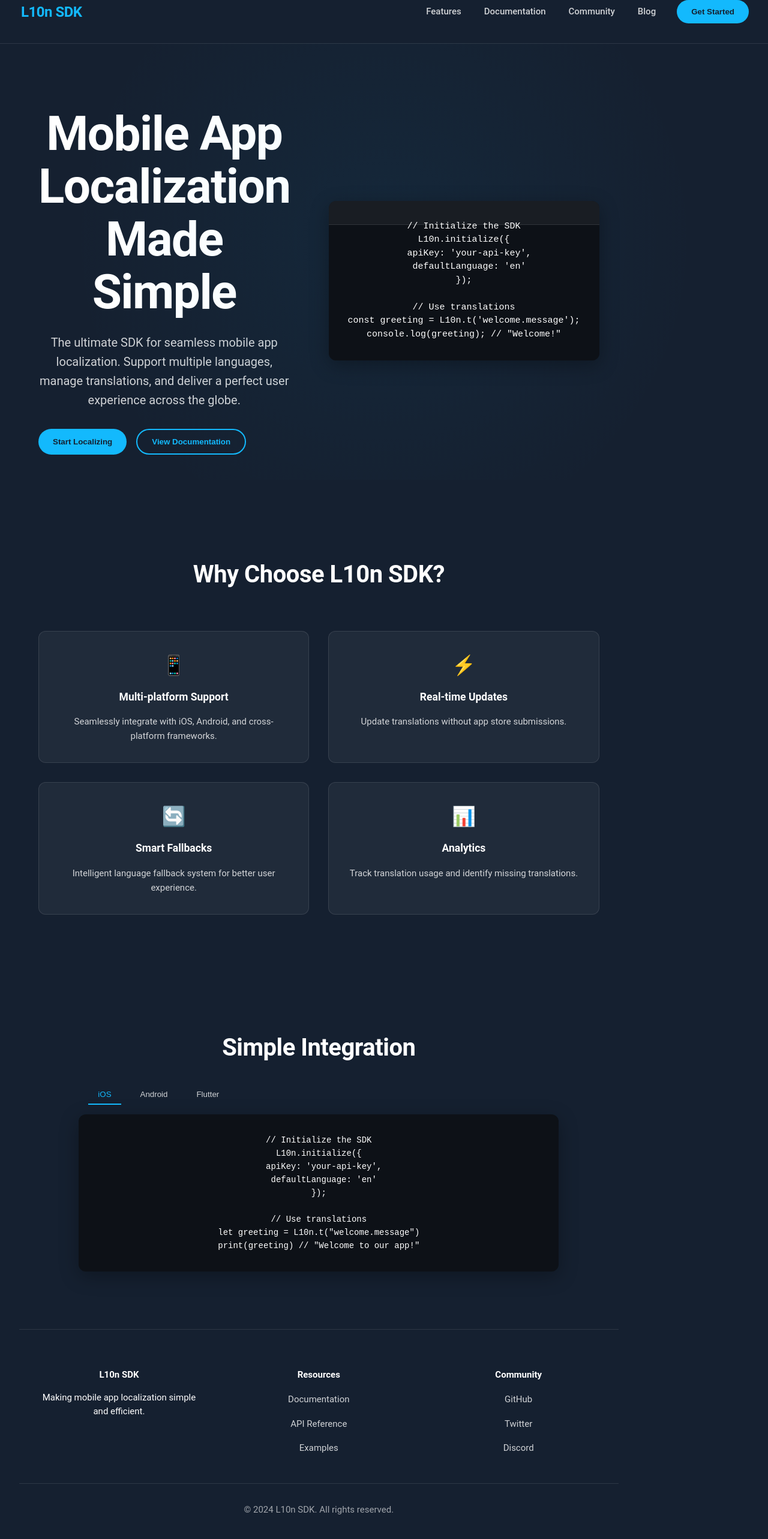
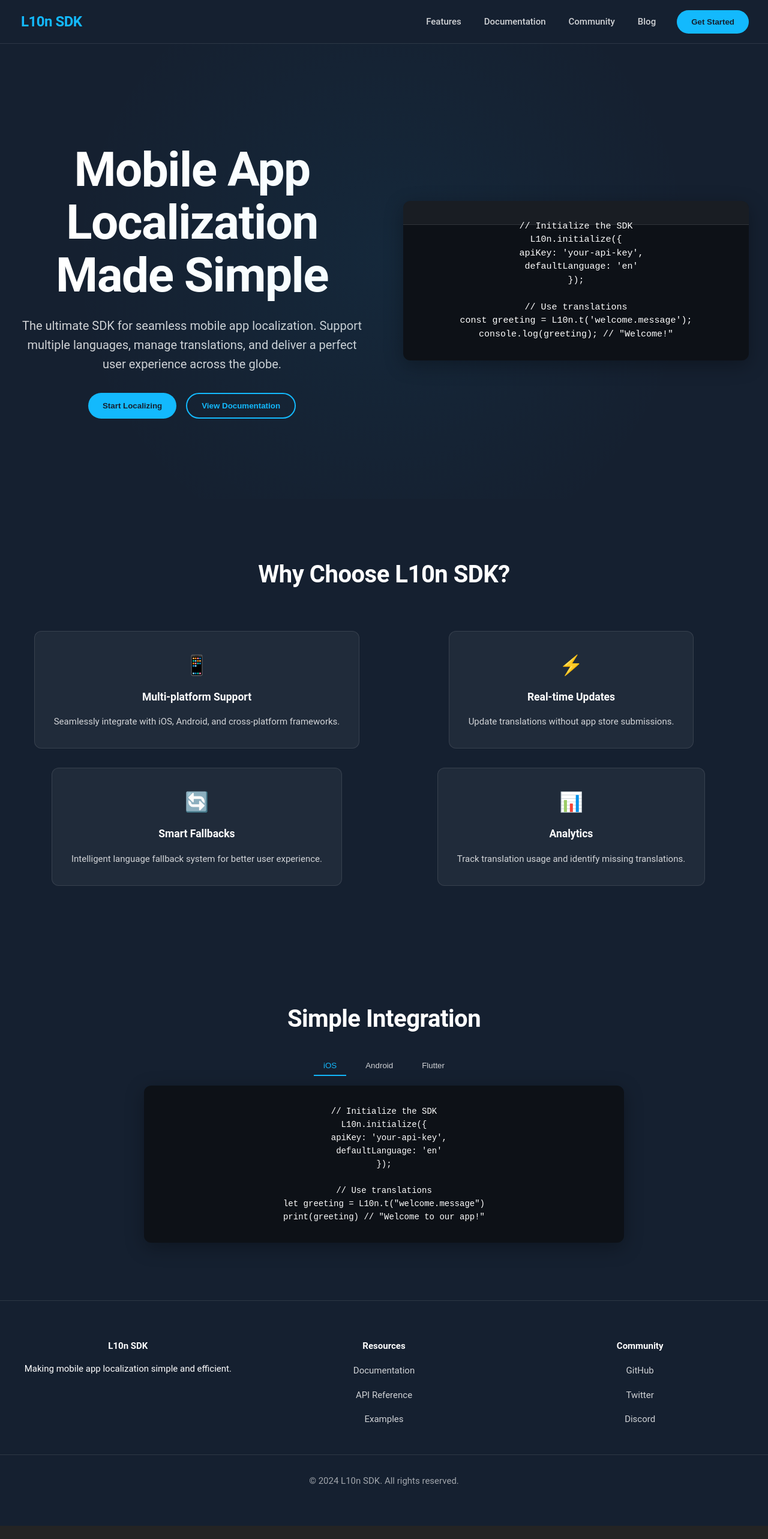
Before and after one commit to AlexGladkov/git_l10n_example, a Vue app: page / in a window 1280 px wide. Shown: the top 2566 px of the page at 60% size. After the commit the page ends 2544 px from the top, so only its background shows below. Built offline with nearby package versions, Linux system fonts and the light colour scheme; a web font is replaced by a local one.

Commit message:
fix: center content in sections and make them fullscreen

```diff
--- a/src/App.vue
+++ b/src/App.vue
@@ -116,6 +116,8 @@ body {
   margin: 0;
   padding: 0;
   overflow-x: hidden;
+  width: 100%;
+  position: relative;
 }
 
 .app {
@@ -141,16 +143,19 @@ main {
   height: 72px;
   z-index: 1000;
   backdrop-filter: blur(10px);
+  display: flex;
+  align-items: center;
 }
 
 .nav {
   width: 100%;
   max-width: 1400px;
   margin: 0 auto;
-  padding: 1rem 2rem;
+  padding: 0 2rem;
   display: flex;
   justify-content: space-between;
   align-items: center;
+  height: 100%;
 }
 
 .nav-left .logo {
@@ -197,8 +202,16 @@ main {
 .hero,
 .features,
 .code-example {
-  width: 100%;
+  width: 100vw;
+  position: relative;
+  left: 50%;
+  right: 50%;
+  margin-left: -50vw;
+  margin-right: -50vw;
   background: var(--background-darker);
+  display: flex;
+  justify-content: center;
+  align-items: center;
 }
 
 .hero {
@@ -210,13 +223,16 @@ main {
 
 .hero-inner,
 .features-content,
-.code-example-content,
-.nav {
+.code-example-content {
   max-width: 1400px;
   width: 100%;
   margin: 0 auto;
   padding: 0 2rem;
   box-sizing: border-box;
+  display: flex;
+  flex-direction: column;
+  align-items: center;
+  text-align: center;
 }
 
 .hero-inner {
@@ -224,6 +240,7 @@ main {
   grid-template-columns: 1fr 1fr;
   gap: 4rem;
   align-items: center;
+  justify-items: center;
 }
 
 .hero::before {
@@ -239,6 +256,9 @@ main {
 
 .hero-content {
   max-width: 600px;
+  display: flex;
+  flex-direction: column;
+  align-items: center;
 }
 
 .hero h1 {
@@ -317,8 +337,7 @@ main {
 }
 
 .features {
-  padding-top: 6rem;
-  padding-bottom: 6rem;
+  padding: 6rem 0;
 }
 
 .features-content {
@@ -375,8 +394,7 @@ main {
 }
 
 .code-example {
-  padding-top: 6rem;
-  padding-bottom: 6rem;
+  padding: 6rem 0;
 }
 
 .code-example-content {
@@ -436,18 +454,26 @@ main {
 }
 
 .footer {
-  width: 100%;
+  width: 100vw;
+  position: relative;
+  left: 50%;
+  right: 50%;
+  margin-left: -50vw;
+  margin-right: -50vw;
   background: var(--background-darker);
   padding: 4rem 0 2rem;
   margin-top: auto;
   border-top: 1px solid var(--border-color);
+  display: flex;
+  flex-direction: column;
+  align-items: center;
 }
 
 .footer-content {
+  max-width: 1400px;
   width: 100%;
-  max-width: 1400px;
-  margin: 0 auto;
   padding: 0 2rem;
+  box-sizing: border-box;
   display: grid;
   grid-template-columns: repeat(auto-fit, minmax(200px, 1fr));
   gap: 4rem;
@@ -491,13 +517,15 @@ main {
     padding: 6rem 0;
   }
 
+  .hero-content {
+    text-align: center;
+    align-items: center;
+  }
+
   .hero-inner {
     grid-template-columns: 1fr;
     gap: 2rem;
-  }
-
-  .hero-content {
-    margin: 0 auto;
+    text-align: center;
   }
 
   .hero h1 {
--- a/src/views/HomeView.vue
+++ b/src/views/HomeView.vue
@@ -127,35 +127,32 @@ console.log(greeting); // "Welcome!"</code></pre>
 </template>
 
 <style scoped>
+main {
+  display: flex;
+  flex-direction: column;
+  align-items: center;
+  width: 100%;
+}
+
 .hero,
 .features,
 .code-example {
-  width: 100%;
+  width: 100vw;
+  position: relative;
+  left: 50%;
+  right: 50%;
+  margin-left: -50vw;
+  margin-right: -50vw;
   background: var(--background-darker);
+  display: flex;
+  justify-content: center;
+  align-items: center;
 }
 
 .hero {
   min-height: 100vh;
-  display: flex;
-  align-items: center;
   padding-top: 72px;
-}
-
-.hero-inner,
-.features-content,
-.code-example-content {
-  max-width: 1400px;
-  width: 100%;
-  margin: 0 auto;
-  padding: 0 2rem;
-  box-sizing: border-box;
-}
-
-.hero-inner {
-  display: grid;
-  grid-template-columns: 1fr 1fr;
-  gap: 4rem;
-  align-items: center;
+  position: relative;
 }
 
 .hero::before {
@@ -169,8 +166,33 @@ console.log(greeting); // "Welcome!"</code></pre>
   pointer-events: none;
 }
 
+.hero-inner,
+.features-content,
+.code-example-content {
+  max-width: 1400px;
+  width: 100%;
+  margin: 0 auto;
+  padding: 0 2rem;
+  box-sizing: border-box;
+  display: flex;
+  flex-direction: column;
+  align-items: center;
+}
+
+.hero-inner {
+  display: grid;
+  grid-template-columns: 1fr 1fr;
+  gap: 4rem;
+  align-items: center;
+  justify-items: center;
+}
+
 .hero-content {
   max-width: 600px;
+  display: flex;
+  flex-direction: column;
+  align-items: center;
+  text-align: center;
 }
 
 .hero h1 {
@@ -259,6 +281,9 @@ console.log(greeting); // "Welcome!"</code></pre>
   margin-right: auto;
   padding-left: 2rem;
   padding-right: 2rem;
+  display: flex;
+  flex-direction: column;
+  align-items: center;
 }
 
 .features h2 {
@@ -274,6 +299,8 @@ console.log(greeting); // "Welcome!"</code></pre>
   display: grid;
   grid-template-columns: repeat(2, 1fr);
   gap: 2rem;
+  width: 100%;
+  justify-items: center;
 }
 
 .feature-card {
@@ -312,10 +339,10 @@ console.log(greeting); // "Welcome!"</code></pre>
 }
 
 .code-example-content {
+  display: flex;
+  flex-direction: column;
+  align-items: center;
   width: 100%;
-  max-width: 1400px;
-  margin: 0 auto;
-  padding: 0 2rem;
 }
 
 .code-example h2 {
@@ -352,6 +379,7 @@ console.log(greeting); // "Welcome!"</code></pre>
 
 .code-block {
   max-width: 800px;
+  width: 100%;
   margin: 0 auto;
   background: var(--code-background);
   padding: 2rem;
```
